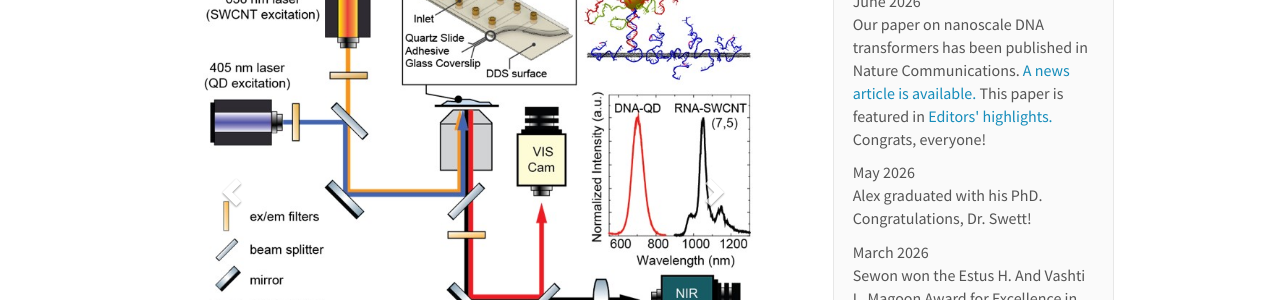
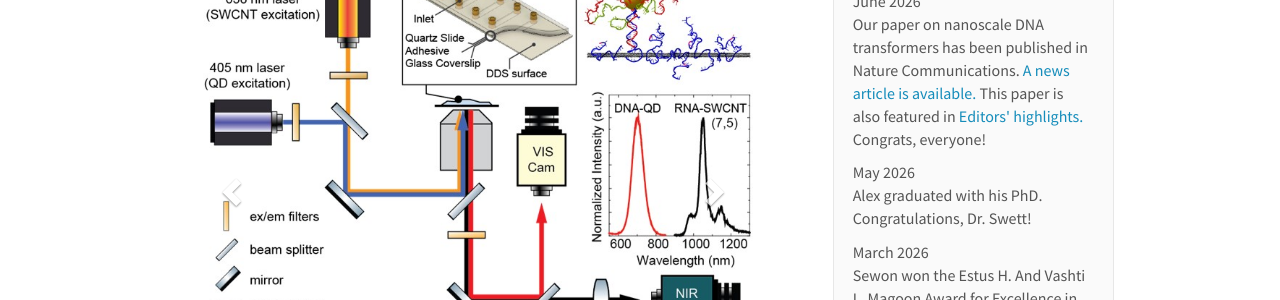
Before and after one commit to choidnalab/choidnalab.github.io, a Jekyll site: the page built from _pages/home.md, in a window 1280 px wide and 1323 px high. Shown: the part 394-694 px from the top of the window. Built offline with Jekyll 4.4.1, drawn with Linux system fonts in a browser that asks for light colours; nearby versions of some CDN libraries.

Commit message:
Revise June 2026 news entry for clarity
Updated the headline for the June 2026 entry to indicate that the paper is also featured in Editors' highlights.

```diff
--- a/_data/news.yml
+++ b/_data/news.yml
@@ -6,7 +6,7 @@
   headline: John and Shreya joined our lab for undergraduate research on 2D materials. Ben also returned to lab to continue his work on DNA origami.
 
 - date: June 2026
-  headline: Our paper on nanoscale DNA transformers has been published in Nature Communications. <a href=" https://engineering.purdue.edu/ME/News/2026/synthetic-dna-structure-demonstrates-a-jitterbug-transformation "> A news article is available. </a> This paper is featured in <a href=" https://www.nature.com/collections/idhhgedgig "> Editors' highlights. </a> Congrats, everyone!
+  headline: Our paper on nanoscale DNA transformers has been published in Nature Communications. <a href=" https://engineering.purdue.edu/ME/News/2026/synthetic-dna-structure-demonstrates-a-jitterbug-transformation "> A news article is available. </a> This paper is also featured in <a href=" https://www.nature.com/collections/idhhgedgig "> Editors' highlights. </a> Congrats, everyone!
 
 - date: May 2026
   headline: Alex graduated with his PhD. Congratulations, Dr. Swett!
```
